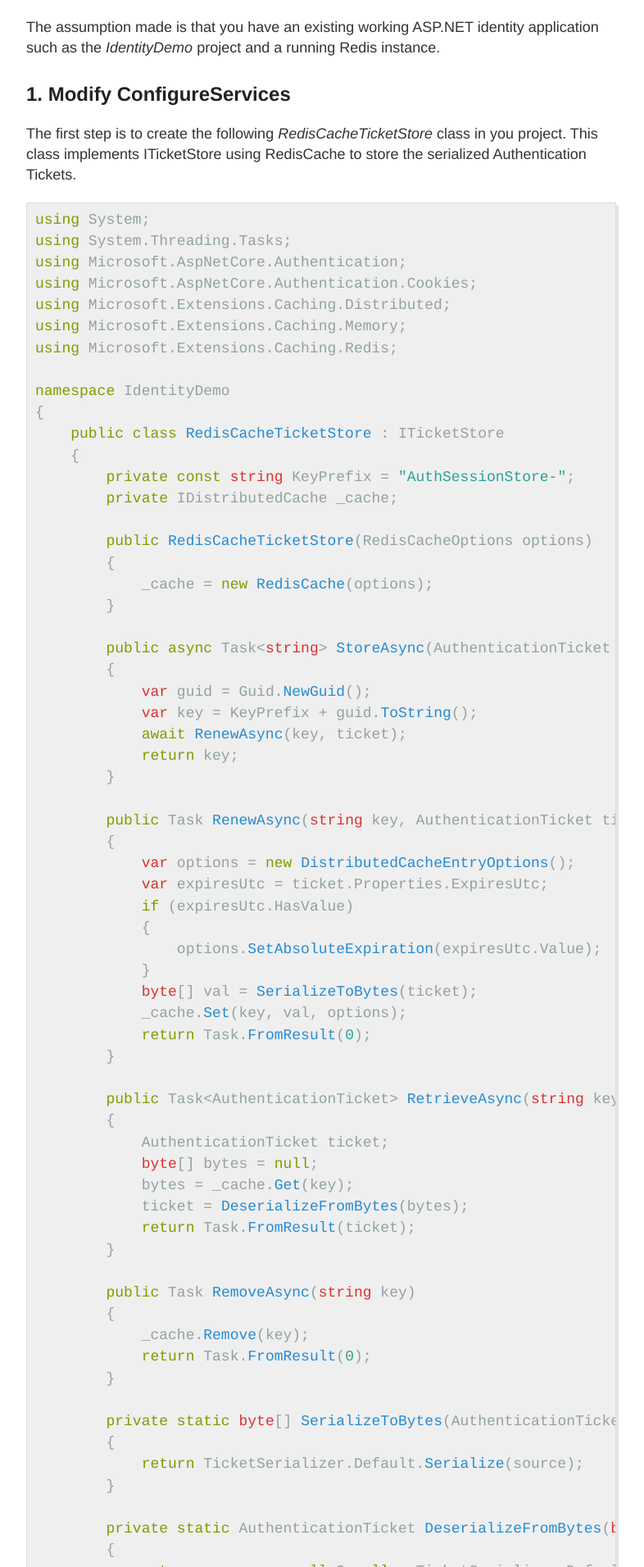
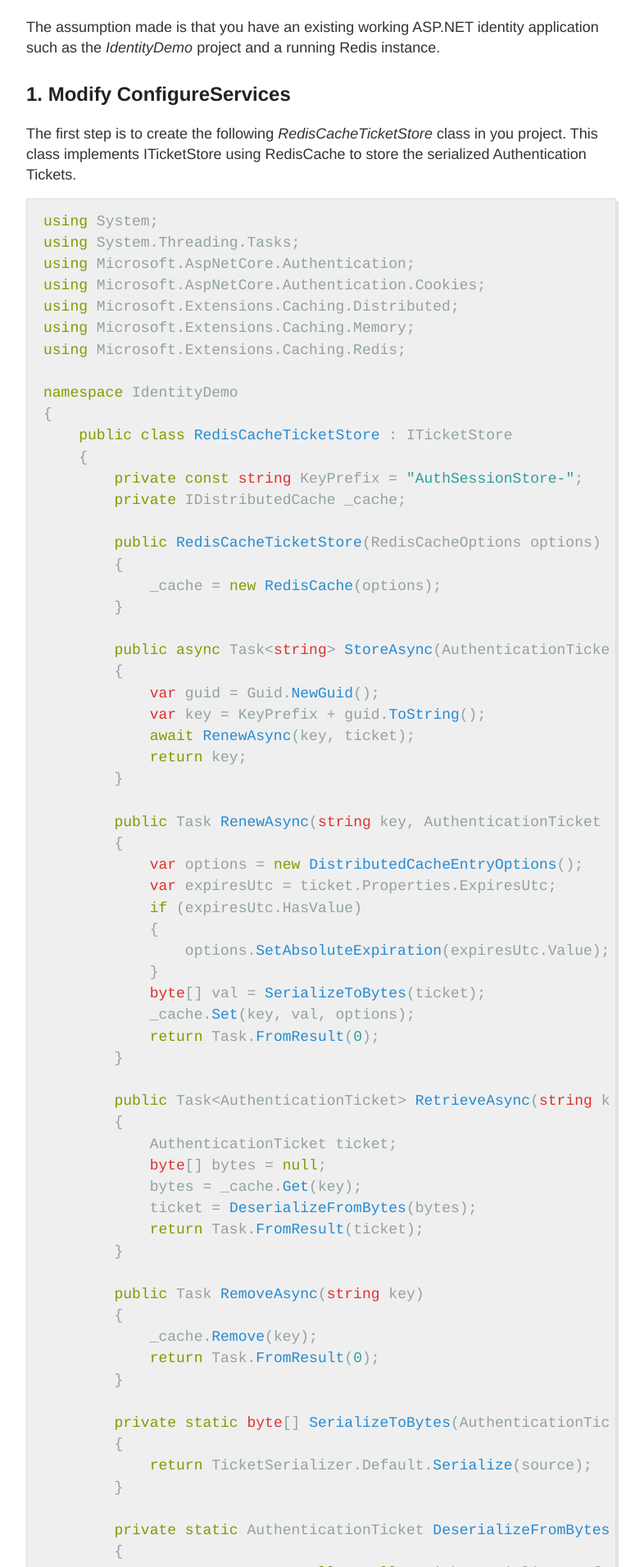
Before and after one commit to mikerussellnz/mikerussellnz.github.io, a Jekyll site: the page built from _posts/2018-2-1-.NET-Core-Auth-Ticket-Redis.md, in a window 1280 px wide. Shown: the part 1287-3199 px from the top of the page at 82% size, without its empty margins (248-1034 px from the left). Built offline with Jekyll 4.4.1, drawn with Linux system fonts in a browser that asks for light colours.

Commit message:
Fix highlights

```diff
--- a/_sass/_highlights.scss
+++ b/_sass/_highlights.scss
@@ -1,13 +1,18 @@
 
-pre.highlight {
+.highlight {
   background-color: #efefef;
   padding: 7px 7px 7px 10px;
   border: 1px solid #ddd;
   -moz-box-shadow: 3px 3px rgba(0,0,0,0.1);
   -webkit-box-shadow: 3px 3px rgba(0,0,0,0.1);
   box-shadow: 3px 3px rgba(0,0,0,0.1);
-  margin: 20px 0 20px 0;
+  margin: 0px 0 0px 0;
   overflow: scroll;
+}
+
+.highlight .highlight {
+  border: none;
+  box-shadow: none;
 }
 
 code {
```
